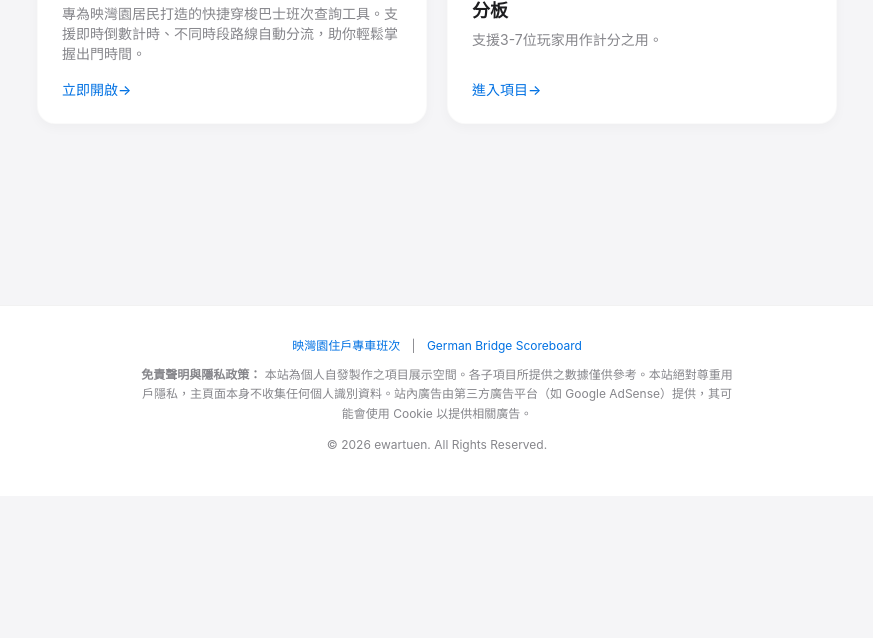
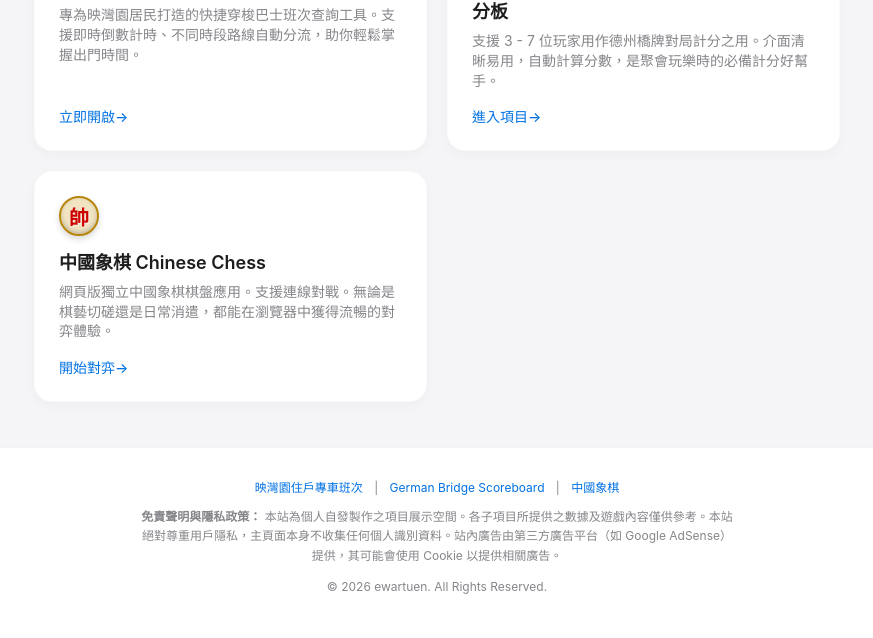
Before and after one commit to ewartuen/ewartuen.github.io, a plain HTML site: page index.html in a window 1280 px wide. Shown: the part 304-942 px from the top of the page, without its empty margins (203-1076 px from the left). Before the commit the page ends 800 px from the top, so only its background shows below. Drawn offline with Linux system fonts and the light colour scheme.

Commit message:
Add files via upload

```diff
--- a/index.html
+++ b/index.html
@@ -3,7 +3,7 @@
 <head>
     <meta charset="UTF-8">
     <meta name="viewport" content="width=device-width, initial-scale=1.0">
-    <title>Ewartuen | 個人項目與實用工具空間</title>
+    <title>ewartuen | 個人項目與實用工具空間</title>
     <style>
         :root {
             --primary-color: #0071e3;
@@ -22,7 +22,7 @@
             min-height: 100vh;
         }
         .container {
-            max-width: 800px;
+            max-width: 1000px; /* 稍微加寬以容納三個卡片 */
             margin: 0 auto;
             padding: 40px 20px;
             flex: 1;
@@ -46,14 +46,9 @@
         }
         .project-grid {
             display: grid;
-            grid-template-columns: 1fr 1fr;
+            grid-template-columns: repeat(auto-fit, minmax(280px, 1fr)); /* 自動適應欄數 */
             gap: 20px;
             margin-bottom: 5px;
-        }
-        @media (max-width: 600px) {
-            .project-grid {
-                grid-template-columns: 1fr;
-            }
         }
         .project-card {
             background: #ffffff;
@@ -75,7 +70,29 @@
         .project-icon {
             font-size: 32px;
             margin-bottom: 12px;
+            height: 40px;
+            display: flex;
+            align-items: center;
         }
+
+        /* 專屬高級感中國象棋棋子樣式 */
+        .chess-icon {
+            width: 36px;
+            height: 36px;
+            background: #f1e4c3;
+            border: 2px solid #b8860b;
+            border-radius: 50%;
+            display: inline-flex;
+            align-items: center;
+            justify-content: center;
+            font-size: 20px;
+            font-weight: bold;
+            color: #cc0000;
+            box-shadow: 0 3px 6px rgba(0,0,0,0.16), inset 0 -2px 4px rgba(0,0,0,0.2);
+            text-shadow: 1px 1px 0px rgba(255,255,255,0.5);
+            font-family: "Kaiti", "DFKai-SB", "𡘓體", serif;
+        }
+
         .project-title {
             font-size: 18px;
             font-weight: 600;
@@ -128,7 +145,6 @@
     </header>
 
     <main class="project-grid">
-        <!-- 項目一：映灣園巴士（已改為絕對路徑） -->
         <a href="https://ewartuen.github.io/cc-bus/" class="project-card">
             <div class="project-icon">🚌</div>
             <div class="project-title">映灣園住戶專車班次</div>
@@ -136,12 +152,18 @@
             <div class="go-link">立即開啟</div>
         </a>
 
-        <!-- 項目二：German Bridge（已改為絕對路徑） -->
         <a href="https://ewartuen.github.io/german-bridge/" class="project-card">
             <div class="project-icon">🌉</div>
             <div class="project-title">German Bridge Scoreboard 德國橋牌計分板</div>
-            <div class="project-desc">支援3-7位玩家用作計分之用。</div>
+            <div class="project-desc">支援 3 - 7 位玩家用作德州橋牌對局計分之用。介面清晰易用，自動計算分數，是聚會玩樂時的必備計分好幫手。</div>
             <div class="go-link">進入項目</div>
+        </a>
+
+        <a href="https://ewartuen.github.io/chinese-chess/" class="project-card">
+            <div class="project-icon"><span class="chess-icon">帥</span></div>
+            <div class="project-title">中國象棋 Chinese Chess</div>
+            <div class="project-desc">網頁版獨立中國象棋棋盤應用。支援連線對戰。無論是棋藝切磋還是日常消遣，都能在瀏覽器中獲得流暢的對弈體驗。</div>
+            <div class="go-link">開始對弈</div>
         </a>
     </main>
 </div>
@@ -149,10 +171,11 @@
 <footer>
     <div class="footer-links">
         <a href="https://ewartuen.github.io/cc-bus/">映灣園住戶專車班次</a> |
-        <a href="https://ewartuen.github.io/german-bridge/">German Bridge Scoreboard</a>
+        <a href="https://ewartuen.github.io/german-bridge/">German Bridge Scoreboard</a> |
+        <a href="https://ewartuen.github.io/chinese-chess/">中國象棋</a>
     </div>
     <p style="margin-top: 10px; max-width: 600px; margin-left: auto; margin-right: auto;">
-        <strong>免責聲明與隱私政策：</strong> 本站為個人自發製作之項目展示空間。各子項目所提供之數據僅供參考。本站絕對尊重用戶隱私，主頁面本身不收集任何個人識別資料。站內廣告由第三方廣告平台（如 Google AdSense）提供，其可能會使用 Cookie 以提供相關廣告。
+        <strong>免責聲明與隱私政策：</strong> 本站為個人自發製作之項目展示空間。各子項目所提供之數據及遊戲內容僅供參考。本站絕對尊重用戶隱私，主頁面本身不收集任何個人識別資料。站內廣告由第三方廣告平台（如 Google AdSense）提供，其可能會使用 Cookie 以提供相關廣告。
     </p>
     <p>© 2026 ewartuen. All Rights Reserved.</p>
 </footer>
```
